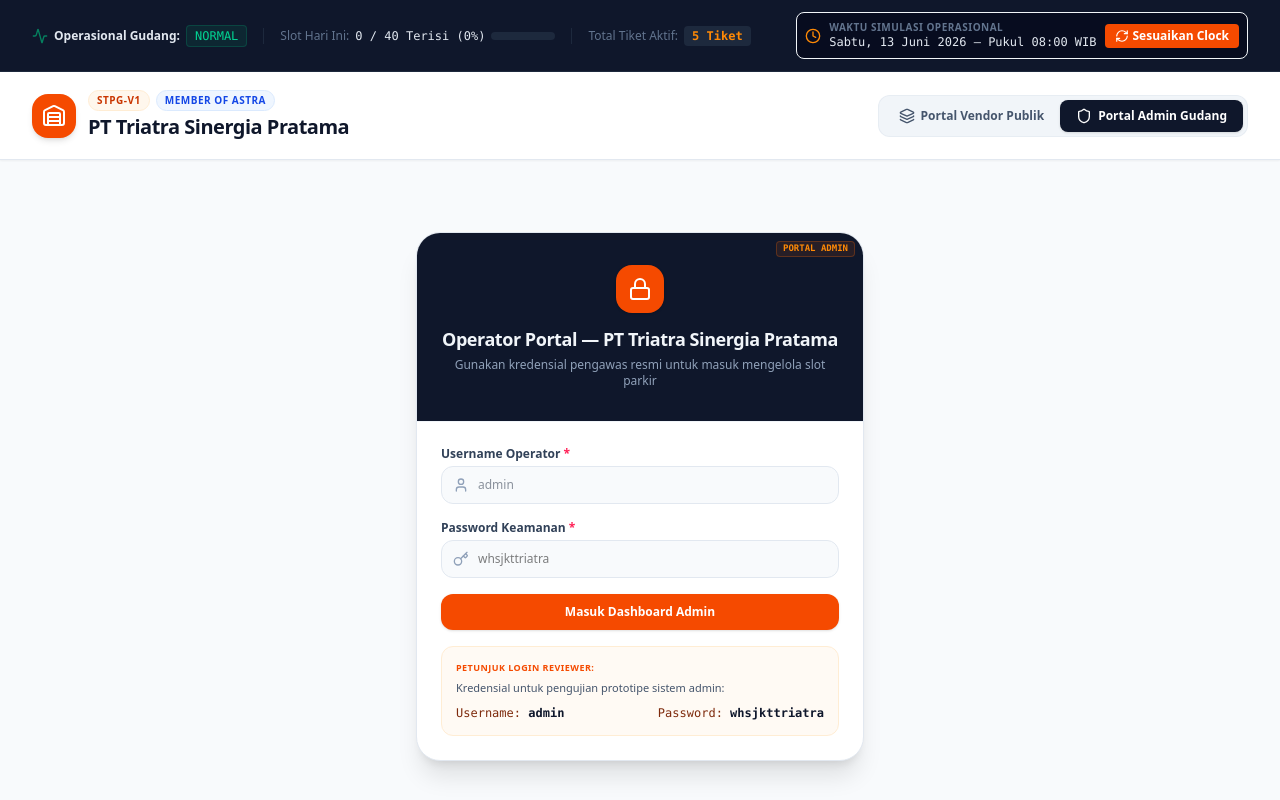
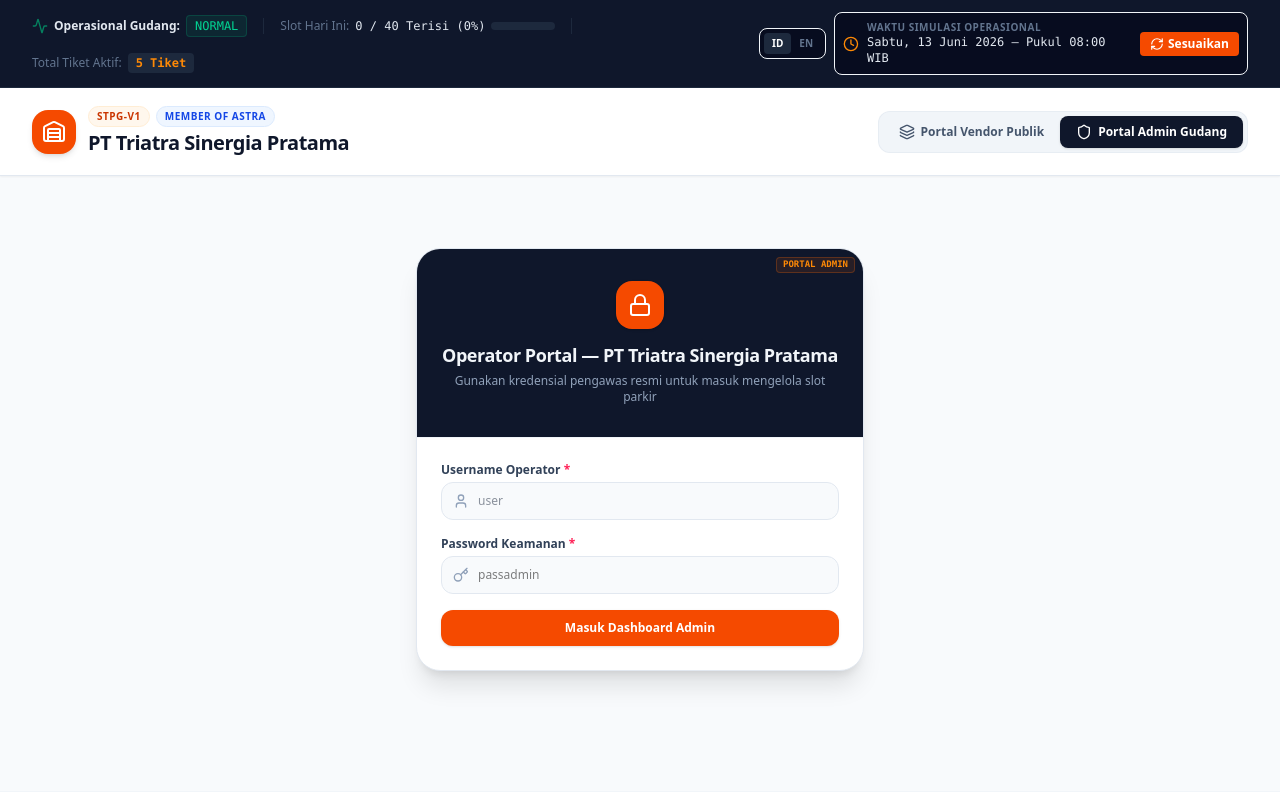
Before and after one commit to divadelvira/websiteticketing, a React (Vite) app: page / in a window 1280 px wide. Both pictures are taken after a click on the button "Portal Admin Gudang". Shown: the top 800 px of the page. Built offline with nearby package versions, Linux system fonts and the light colour scheme.

Commit message:
penambahan fitur bahasa

```diff
--- a/src/components/AdminPortal.tsx
+++ b/src/components/AdminPortal.tsx
@@ -20,6 +20,7 @@
   AlertTriangle,
   Inbox
 } from 'lucide-react';
+import { useLanguage } from '../contexts/LanguageContext';
 
 interface AdminPortalProps {
   tickets: Ticket[];
@@ -34,6 +35,7 @@
   onCancelTicket,
   simulatedTime
 }: AdminPortalProps) {
+  const { t } = useLanguage();
   // Login State
   const [isLoggedIn, setIsLoggedIn] = useState(false);
   const [username, setUsername] = useState('');
@@ -61,7 +63,7 @@
         sessionStorage.setItem('admin_session', 'true');
       } catch (err) {}
     } else {
-      setLoginError('Kredensial salah! Gunakan username "admin" dan password "whsjkttriatra" seperti tertera pada panduan.');
+      setLoginError(t('Kredensial salah! Silakan periksa kembali username dan password Anda.', 'Invalid credentials! Please check your username and password.') as string);
     }
   };
 
@@ -309,13 +311,13 @@
           {/* Header Banner */}
           <div className="bg-slate-900 px-6 py-8 text-center text-slate-100 border-b border-slate-850 relative">
             <div className="absolute top-2 right-2 bg-orange-500/10 text-orange-400 border border-orange-500/25 rounded font-mono text-[9px] px-1.5 font-bold">
-              PORTAL ADMIN
+              {t('PORTAL ADMIN', 'ADMIN PORTAL')}
             </div>
             <div className="w-12 h-12 bg-orange-600 rounded-2xl flex items-center justify-center mx-auto mb-3 shadow">
               <Lock className="w-6 h-6 text-white" />
             </div>
-            <h1 className="text-lg font-bold tracking-tight">Operator Portal — PT Triatra Sinergia Pratama</h1>
-            <p className="text-xs text-slate-400 mt-1">Gunakan kredensial pengawas resmi untuk masuk mengelola slot parkir</p>
+            <h1 className="text-lg font-bold tracking-tight">{t('Operator Portal — PT Triatra Sinergia Pratama', 'Operator Portal — PT Triatra Sinergia Pratama')}</h1>
+            <p className="text-xs text-slate-400 mt-1">{t('Gunakan kredensial pengawas resmi untuk masuk mengelola slot parkir', 'Use official supervisor credentials to manage parking slots')}</p>
           </div>
 
           <form onSubmit={handleLogin} className="p-6 space-y-4">
@@ -330,7 +332,7 @@
             {/* Username Input */}
             <div>
               <label className="block text-xs font-bold text-slate-700 mb-1">
-                Username Operator <span className="text-rose-500">*</span>
+                {t('Username Operator', 'Operator Username')} <span className="text-rose-500">*</span>
               </label>
               <div className="relative">
                 <User className="w-4 h-4 text-slate-400 absolute left-3 top-1/2 -translate-y-1/2 pointer-events-none" />
@@ -338,7 +340,7 @@
                   id="admin-username-input"
                   type="text"
                   required
-                  placeholder="admin"
+                  placeholder="user"
                   value={username}
                   onChange={(e) => setUsername(e.target.value)}
                   className="w-full bg-slate-50 border border-slate-200 rounded-xl px-3 py-2.5 pl-9 text-xs focus:bg-white focus:ring-1 focus:ring-orange-500 focus:outline-none text-slate-800"
@@ -349,7 +351,7 @@
             {/* Password Input */}
             <div>
               <label className="block text-xs font-bold text-slate-700 mb-1">
-                Password Keamanan <span className="text-rose-500">*</span>
+                {t('Password Keamanan', 'Security Password')} <span className="text-rose-500">*</span>
               </label>
               <div className="relative">
                 <Key className="w-4 h-4 text-slate-400 absolute left-3 top-1/2 -translate-y-1/2 pointer-events-none" />
@@ -357,7 +359,7 @@
                   id="admin-password-input"
                   type="password"
                   required
-                  placeholder="whsjkttriatra"
+                  placeholder="passadmin"
                   value={password}
                   onChange={(e) => setPassword(e.target.value)}
                   className="w-full bg-slate-50 border border-slate-200 rounded-xl px-3 py-2.5 pl-9 text-xs focus:bg-white focus:ring-1 focus:ring-orange-500 focus:outline-none text-slate-850"
@@ -370,20 +372,8 @@
               type="submit"
               className="w-full bg-orange-600 hover:bg-orange-500 text-white font-bold py-2.5 rounded-xl text-xs transition cursor-pointer shadow-sm"
             >
-              Masuk Dashboard Admin
+              {t('Masuk Dashboard Admin', 'Enter Admin Dashboard')}
             </button>
-
-            {/* Static credentials display for ease of grading */}
-            <div className="bg-orange-50/60 rounded-xl p-3.5 border border-orange-100 text-[11px] text-orange-900 space-y-1">
-              <p className="font-bold uppercase tracking-wider text-[9px] text-orange-600">Petunjuk Login Reviewer:</p>
-              <p className="leading-relaxed text-slate-600">
-                Kredensial untuk pengujian prototipe sistem admin:
-              </p>
-              <div className="font-mono text-xs pt-1 flex justify-between">
-                <span>Username: <strong className="text-slate-900">admin</strong></span>
-                <span>Password: <strong className="text-slate-900">whsjkttriatra</strong></span>
-              </div>
-            </div>
 
           </form>
 
--- a/src/components/HeaderSimulasi.tsx
+++ b/src/components/HeaderSimulasi.tsx
@@ -1,5 +1,6 @@
 import React, { useState } from 'react';
-import { Clock, Calendar, Activity, RefreshCw, Info } from 'lucide-react';
+import { Clock, Calendar, Activity, RefreshCw, Info, Globe } from 'lucide-react';
+import { useLanguage } from '../contexts/LanguageContext';
 
 interface HeaderSimulasiProps {
   simulatedTime: Date;
@@ -14,6 +15,7 @@
   activeTicketsCount,
   totalSlotsOccupiedToday
 }: HeaderSimulasiProps) {
+  const { t, language, setLanguage } = useLanguage();
   const [showConfig, setShowConfig] = useState(false);
   const [dateInput, setDateInput] = useState('2026-06-13');
   const [timeInput, setTimeInput] = useState('08:00');
@@ -49,13 +51,15 @@
     setTimeInput(`${hh}:${mm}`);
   };
 
-  // Format Indo Month
-  const formatFullIndoDateTime = (date: Date) => {
-    const days = ['Minggu', 'Senin', 'Selasa', 'Rabu', 'Kamis', 'Jumat', 'Sabtu'];
-    const months = [
-      'Januari', 'Februari', 'Maret', 'April', 'Mei', 'Juni',
-      'Juli', 'Agustus', 'September', 'Oktober', 'November', 'Desember'
-    ];
+  const formatFullDateTime = (date: Date) => {
+    const daysEn = ['Sunday', 'Monday', 'Tuesday', 'Wednesday', 'Thursday', 'Friday', 'Saturday'];
+    const monthsEn = ['January', 'February', 'March', 'April', 'May', 'June', 'July', 'August', 'September', 'October', 'November', 'December'];
+
+    const daysId = ['Minggu', 'Senin', 'Selasa', 'Rabu', 'Kamis', 'Jumat', 'Sabtu'];
+    const monthsId = ['Januari', 'Februari', 'Maret', 'April', 'Mei', 'Juni', 'Juli', 'Agustus', 'September', 'Oktober', 'November', 'Desember'];
+
+    const days = language === 'en' ? daysEn : daysId;
+    const months = language === 'en' ? monthsEn : monthsId;
 
     const day = days[date.getDay()];
     const dateNum = date.getDate();
@@ -64,7 +68,7 @@
     const hour = String(date.getHours()).padStart(2, '0');
     const min = String(date.getMinutes()).padStart(2, '0');
 
-    return `${day}, ${dateNum} ${month} ${year} — Pukul ${hour}:${min} WIB`;
+    return `${day}, ${dateNum} ${month} ${year} — ${language === 'en' ? 'At' : 'Pukul'} ${hour}:${min} WIB`;
   };
 
   // Calculate capacity percentage (assuming 40 slots total per day)
@@ -79,15 +83,15 @@
           <div className="flex flex-wrap items-center gap-4 text-slate-400">
             <div className="flex items-center gap-1.5">
               <Activity className="w-4 h-4 text-emerald-500 animate-pulse animate-duration-1000" />
-              <span className="font-semibold text-slate-200">Operasional Gudang:</span>
+              <span className="font-semibold text-slate-200">{t('Operasional Gudang:', 'Warehouse Operations:')}</span>
               <span className="bg-emerald-500/10 text-emerald-400 px-2 py-0.5 rounded border border-emerald-500/20 font-mono">NORMAL</span>
             </div>
 
             <div className="h-4 w-[1px] bg-slate-800 hidden sm:block"></div>
 
             <div className="flex items-center gap-1.5">
-              <span className="text-slate-500 font-medium">Slot Hari Ini:</span>
-              <span className="font-mono text-slate-200">{totalSlotsOccupiedToday} / 40 Terisi ({capacityPct}%)</span>
+              <span className="text-slate-500 font-medium">{t('Slot Hari Ini:', 'Today Slots:')}</span>
+              <span className="font-mono text-slate-200">{totalSlotsOccupiedToday} / 40 {t('Terisi', 'Occupied')} ({capacityPct}%)</span>
               <div className="w-16 h-2 bg-slate-800 rounded-full overflow-hidden">
                 <div
                   className={`h-full rounded-full transition-all duration-500 ${
@@ -101,21 +105,39 @@
             <div className="h-4 w-[1px] bg-slate-800 hidden md:block"></div>
 
             <div className="flex items-center gap-1.5">
-              <span className="text-slate-500 font-medium">Total Tiket Aktif:</span>
+              <span className="text-slate-500 font-medium">{t('Total Tiket Aktif:', 'Total Active Tickets:')}</span>
               <span className="bg-slate-800 text-orange-400 px-2 py-0.5 rounded font-mono font-semibold">
-                {activeTicketsCount} Tiket
+                {activeTicketsCount} {t('Tiket', 'Tickets')}
               </span>
             </div>
           </div>
 
+          {/* Actions: Clock and Language */}
+          <div className="flex items-center gap-2 self-stretch md:self-auto">
+            {/* Language Switcher */}
+            <div className="flex items-center bg-slate-950/60 rounded-lg border border-slate-850 p-1">
+              <button
+                onClick={() => setLanguage('id')}
+                className={`px-2 py-1 text-[10px] font-bold rounded cursor-pointer transition ${language === 'id' ? 'bg-slate-800 text-white' : 'text-slate-500 hover:text-slate-300'}`}
+              >
+                ID
+              </button>
+              <button
+                onClick={() => setLanguage('en')}
+                className={`px-2 py-1 text-[10px] font-bold rounded cursor-pointer transition ${language === 'en' ? 'bg-slate-800 text-white' : 'text-slate-500 hover:text-slate-300'}`}
+              >
+                EN
+              </button>
+            </div>
+
             {/* Simulated Clock Panel trigger */}
-          <div className="flex items-center justify-between md:justify-end gap-2 bg-slate-950/60 p-2 rounded-lg border border-slate-850 self-stretch md:self-auto">
+            <div className="flex items-center gap-2 bg-slate-950/60 p-2 rounded-lg border border-slate-850">
               <div className="flex items-center gap-2">
                 <Clock className="w-4 h-4 text-orange-400" />
                 <div>
-                <p className="text-[10px] text-slate-500 font-bold uppercase tracking-wider">WAKTU SIMULASI OPERASIONAL</p>
+                  <p className="text-[10px] text-slate-500 font-bold uppercase tracking-wider">{t('WAKTU SIMULASI OPERASIONAL', 'OPERATIONAL SIMULATION TIME')}</p>
                   <p className="font-mono text-slate-200 text-[11px] sm:text-xs">
-                  {formatFullIndoDateTime(simulatedTime)}
+                    {formatFullDateTime(simulatedTime)}
                   </p>
                 </div>
               </div>
@@ -125,8 +147,9 @@
                 className="bg-orange-600 hover:bg-orange-500 text-white font-semibold px-2.5 py-1 rounded transition flex items-center gap-1 cursor-pointer"
               >
                 <RefreshCw className="w-3.5 h-3.5" />
-              <span>Sesuaikan Clock</span>
+                <span className="hidden sm:inline">{t('Sesuaikan', 'Adjust')}</span>
               </button>
+            </div>
           </div>
 
         </div>
@@ -137,15 +160,17 @@
             <div className="flex items-start gap-2.5 mb-3">
               <Info className="w-4.5 h-4.5 text-orange-400 shrink-0 mt-0.5" />
               <p className="text-xs text-slate-300">
-                Fitur <strong>Simulasi Waktu</strong> ini disediakan secara khusus agar penilai
-                dapat dengan mudah menguji batasan pengiriman <strong>minimal H+2</strong> serta aturan reschedule
-                maksimal <strong>48 jam sebelum keberangkatan</strong> dengan memajukan/memundurkan tanggal sistem.
+                {language === 'en' ? (
+                  <>This <strong>Time Simulation</strong> feature is strictly provided to easily test the <strong>min H+2</strong> constraint and the <strong>48-hour</strong> reschedule rule by forwarding/rewinding system date.</>
+                ) : (
+                  <>Fitur <strong>Simulasi Waktu</strong> ini disediakan secara khusus agar penilai dapat dengan mudah menguji batasan pengiriman <strong>minimal H+2</strong> serta aturan reschedule maksimal <strong>48 jam sebelum keberangkatan</strong> dengan memajukan/memundurkan tanggal sistem.</>
+                )}
               </p>
             </div>
 
             <form onSubmit={handleApply} className="grid grid-cols-1 sm:grid-cols-4 gap-3 items-end">
               <div>
-                <label className="block text-[10px] text-slate-400 font-bold mb-1 uppercase tracking-wider">Tanggal Simulasi</label>
+                <label className="block text-[10px] text-slate-400 font-bold mb-1 uppercase tracking-wider">{t('Tanggal Simulasi', 'Simulation Date')}</label>
                 <div className="relative">
                   <Calendar className="w-4 h-4 text-slate-400 absolute left-2.5 top-1/2 -translate-y-1/2 pointer-events-none" />
                   <input
@@ -159,7 +184,7 @@
               </div>
 
               <div>
-                <label className="block text-[10px] text-slate-400 font-bold mb-1 uppercase tracking-wider">Waktu Simulasi (WIB)</label>
+                <label className="block text-[10px] text-slate-400 font-bold mb-1 uppercase tracking-wider">{t('Waktu Simulasi (WIB)', 'Simulation Time (WIB)')}</label>
                 <div className="relative">
                   <Clock className="w-4 h-4 text-slate-400 absolute left-2.5 top-1/2 -translate-y-1/2 pointer-events-none" />
                   <input
@@ -179,7 +204,7 @@
                   onClick={() => fastForwardHours(24)}
                   className="bg-slate-800 hover:bg-slate-700 text-slate-200 text-xs px-2.5 py-1.5 rounded transition font-medium border border-slate-700/60 flex-1 cursor-pointer"
                 >
-                  +24 Jam
+                  {t('+24 Jam', '+24 Hours')}
                 </button>
                 <button
                   id="btn-sim-FF48"
@@ -187,7 +212,7 @@
                   onClick={() => fastForwardHours(48)}
                   className="bg-slate-800 hover:bg-slate-700 text-slate-200 text-xs px-2.5 py-1.5 rounded transition font-medium border border-slate-700/60 flex-1 cursor-pointer"
                 >
-                  +48 Jam (2 Hari)
+                  {t('+48 Jam (2 Hari)', '+48 Hrs (2 Days)')}
                 </button>
                 <button
                   id="btn-sim-reset"
@@ -195,14 +220,14 @@
                   onClick={resetToDefault}
                   className="bg-amber-950/40 hover:bg-amber-950/70 text-amber-300 text-xs px-2.5 py-1.5 rounded transition font-medium border border-amber-900/40 cursor-pointer"
                 >
-                  Reset (13 Juni)
+                  {t('Reset (13 Juni)', 'Reset (June 13)')}
                 </button>
                 <button
                   id="btn-sim-apply"
                   type="submit"
                   className="bg-orange-600 hover:bg-orange-500 text-white font-bold text-xs px-4 py-1.5 rounded transition cursor-pointer"
                 >
-                  Terapkan
+                  {t('Terapkan', 'Apply')}
                 </button>
               </div>
             </form>
--- /dev/null
+++ b/src/contexts/LanguageContext.tsx
@@ -0,0 +1,48 @@
+import React, { createContext, useContext, useState, ReactNode } from 'react';
+
+type Language = 'id' | 'en';
+
+interface LanguageContextType {
+  language: Language;
+  setLanguage: (lang: Language) => void;
+  t: (idText: string | ReactNode, enText: string | ReactNode) => ReactNode;
+}
+
+const LanguageContext = createContext<LanguageContextType | undefined>(undefined);
+
+export const LanguageProvider = ({ children }: { children: ReactNode }) => {
+  // Check local storage for saved language or default to 'id'
+  const [language, setLanguageState] = useState<Language>(() => {
+    try {
+      const saved = localStorage.getItem('app_language') as Language;
+      return saved === 'en' || saved === 'id' ? saved : 'id';
+    } catch {
+      return 'id';
+    }
+  });
+
+  const setLanguage = (lang: Language) => {
+    setLanguageState(lang);
+    try {
+      localStorage.setItem('app_language', lang);
+    } catch {}
+  };
+
+  const t = (idText: string | ReactNode, enText: string | ReactNode) => {
+    return language === 'id' ? idText : enText;
+  };
+
+  return (
+    <LanguageContext.Provider value={{ language, setLanguage, t }}>
+      {children}
+    </LanguageContext.Provider>
+  );
+};
+
+export const useLanguage = () => {
+  const context = useContext(LanguageContext);
+  if (!context) {
+    throw new Error('useLanguage must be used within a LanguageProvider');
+  }
+  return context;
+};
--- a/src/main.tsx
+++ b/src/main.tsx
@@ -1,10 +1,13 @@
-import {StrictMode} from 'react';
-import {createRoot} from 'react-dom/client';
+import { StrictMode } from 'react';
+import { createRoot } from 'react-dom/client';
 import App from './App.tsx';
 import './index.css';
+import { LanguageProvider } from './contexts/LanguageContext';
 
 createRoot(document.getElementById('root')!).render(
   <StrictMode>
-    <App />
+    <LanguageProvider>
+      <App />
+    </LanguageProvider>
   </StrictMode>,
 );
```
Also changed, not shown: src/App.tsx (+5 -3 lines). Lines whose indentation alone changed are shown as unchanged.
